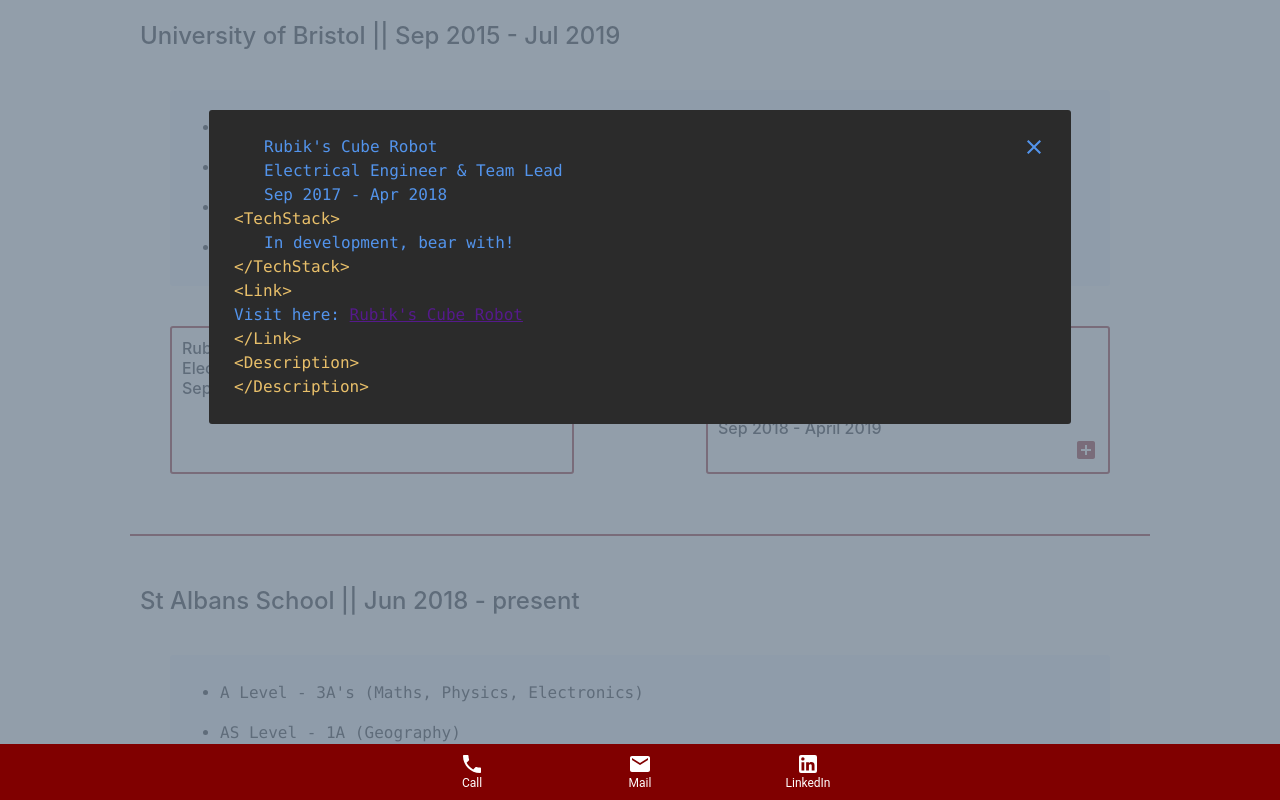
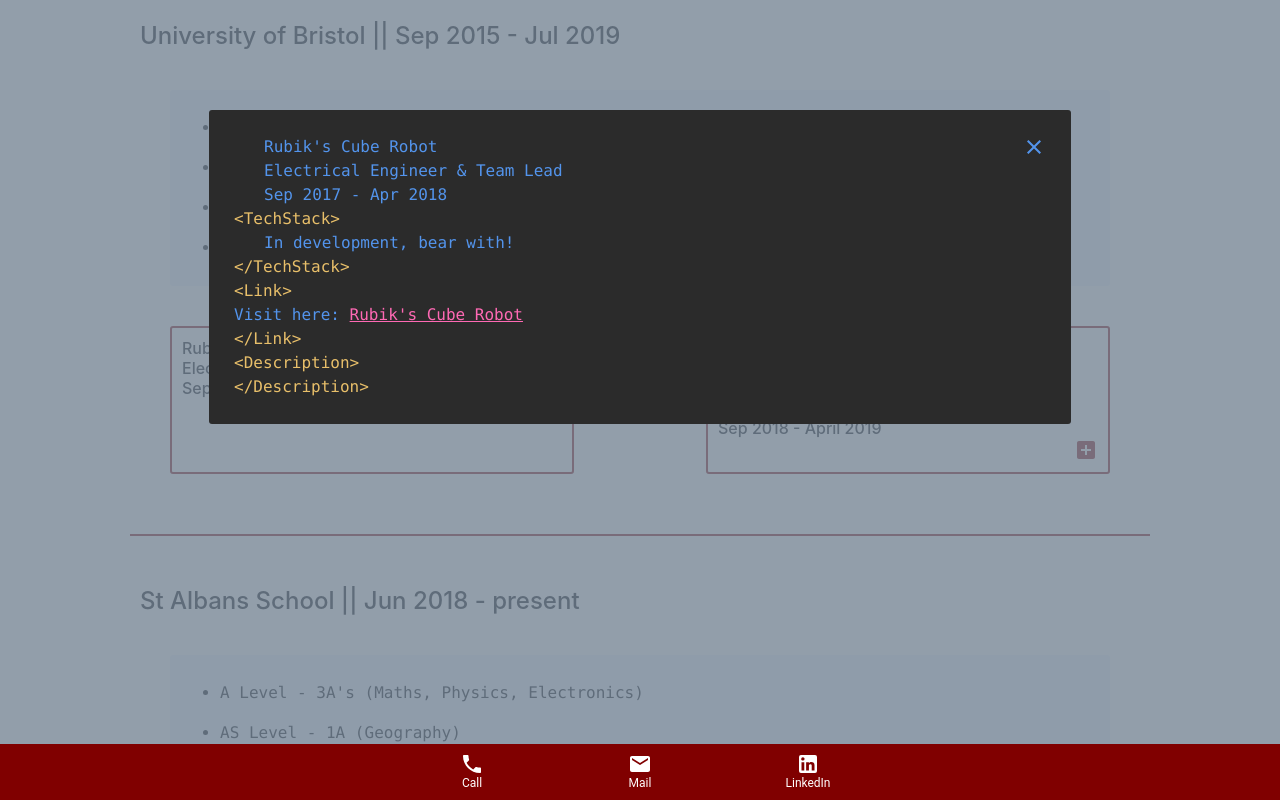
Before and after one commit to perrinjack/portfolio, a React (Create React App) app: page / in a window 1280 px wide. Both pictures are taken after a click on the element 372 px from the left and 1911 px from the top of the page. Shown: the part 1511-2311 px from the top of the page. Built offline with nearby package versions, Linux system fonts and the light colour scheme; the HTML template or start-up script is replaced by a standard one.

Commit message:
Added link to project expand with styling

```diff
--- a/src/components/projectExpand.tsx
+++ b/src/components/projectExpand.tsx
@@ -37,7 +37,7 @@ const ProjectExpand = ({ project, closePopup }: DataProps) => {
           <div className="tech-stack-list">In development, bear with!</div>
           <div className="tag">{'</TechStack>'}</div>
           <div className="tag">{'<Link>'}</div>
-          Visit here: <a href={project[0].link}>{project[0].name}</a>
+          Visit here: <a className="link" href={project[0].link}>{project[0].name}</a>
           <div className="tag">{'</Link>'}</div>
           <div className="tag">{'<Description>'}</div>
           <div className="description indented-text">
--- a/src/styles/project.scss
+++ b/src/styles/project.scss
@@ -19,7 +19,6 @@
 .project-details {
   margin: 10px;
   font-size: 16px;
-
 }
 
 .core-information {
@@ -73,3 +72,7 @@
   float: right;
   margin-bottom: 10px;
 }
+
+.link {
+  color: hotpink;
+}
```
